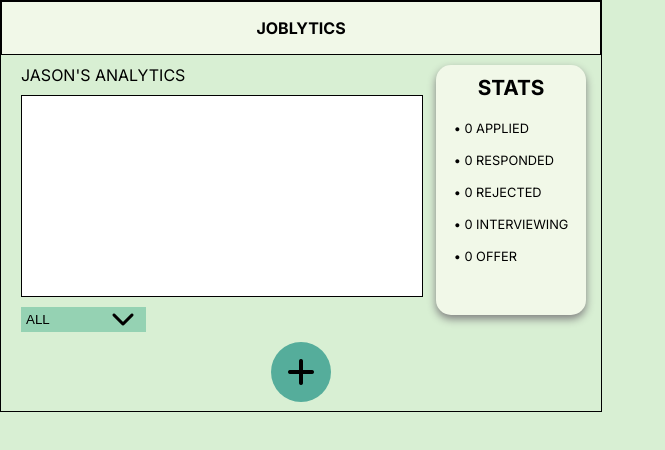
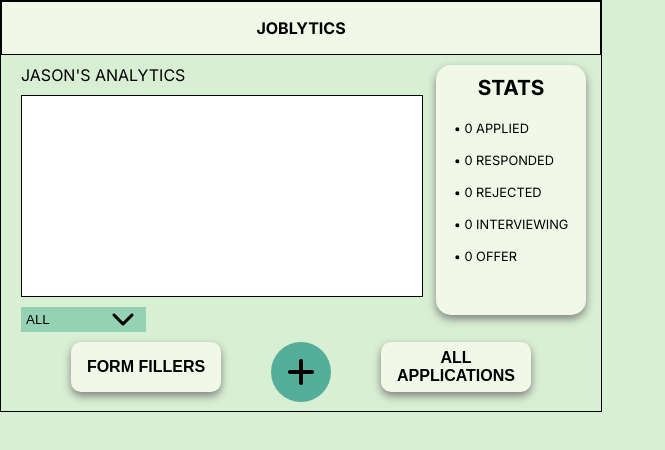
Before and after one commit to britneyhu/Joblytics, a React (Vite) app in the folder react-app/: page / in a window 1280 px wide. Shown: the top 450 px of the page, without its empty margins (0-665 px from the left). Built offline with nearby package versions, Linux system fonts and the light colour scheme.

Commit message:
added nav buttons at bottom

```diff
--- a/react-app/src/App.jsx
+++ b/react-app/src/App.jsx
@@ -6,6 +6,7 @@ import Graph from './components/Graph';
 import Dropdown from './components/Dropdown';
 import Stats from './components/Stats';
 import AddAppButton from './components/AddAppButton';
+import NavButton from './components/NavButton';
 
 function App() {
   const [graphOption, setGraphOption] = useState("ALL");
@@ -39,7 +40,9 @@ function App() {
       </div>
 
       <div className= "row2">
+        <NavButton text="FORM FILLERS"></NavButton>
         <AddAppButton></AddAppButton>
+        <NavButton text="ALL APPLICATIONS"></NavButton>
       </div>
     </div>
   );
--- /dev/null
+++ b/react-app/src/components/NavButton.jsx
@@ -0,0 +1,10 @@
+function NavButton({text}){
+
+    return(
+        <button className="nav-button">
+            <div className="nav-button-text">{text}</div>
+        </button>
+    );
+}
+
+export default NavButton;
--- a/react-app/src/styles/global.css
+++ b/react-app/src/styles/global.css
@@ -95,6 +95,8 @@ body {
     padding: 0;
     line-height: 130%;
 
+    z-index: 1;
+
     list-style: none;
 }
 
@@ -156,5 +158,22 @@ body {
 
     display: flex;
     justify-content: center;
+    gap: 50px;
+}
 
+.nav-button {
+    background: #F1F8E8;
+
+    width: 150px;
+    height: 50px;
+
+    border: none;
+    border-radius: 10px;
+    box-shadow: 0 4px 8px 0 gray;
+
+    z-index: -1;
+
+
+    font-weight: bold;
+    font-size: 1rem;
 }
```
